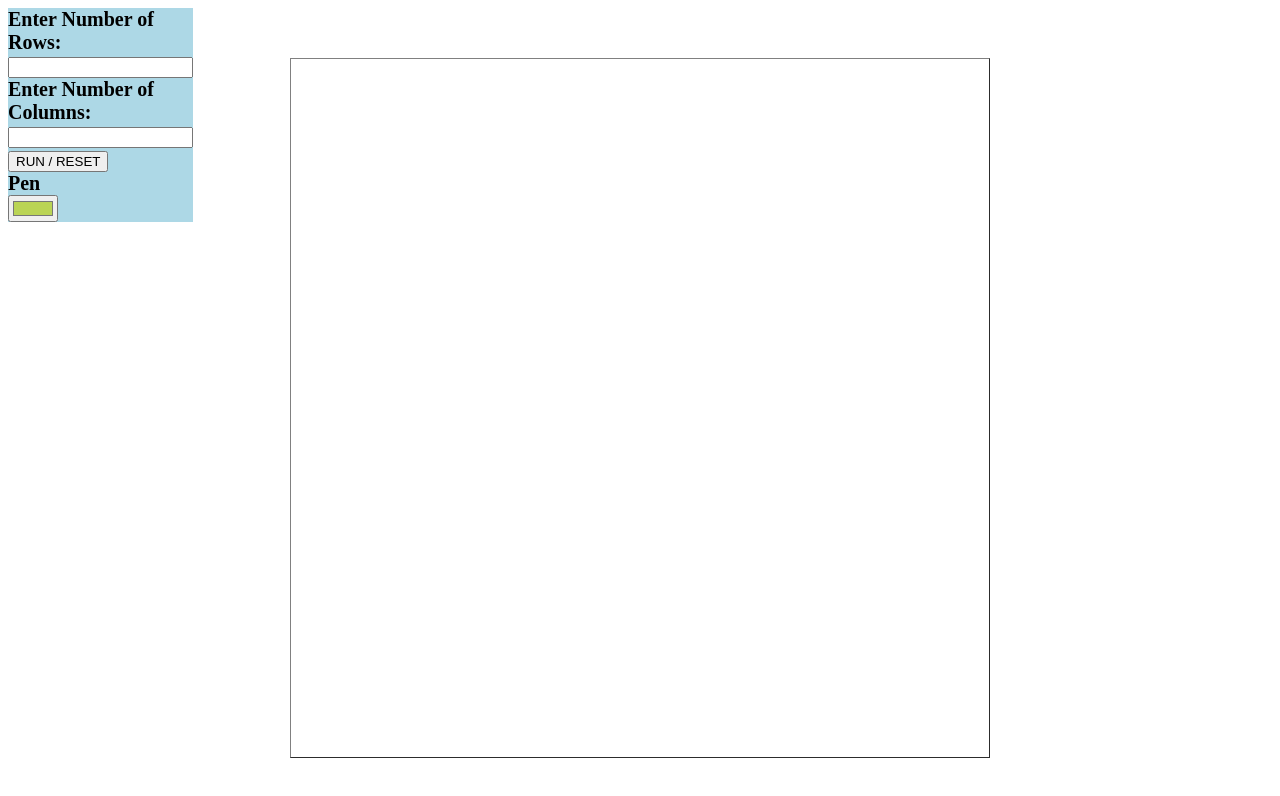
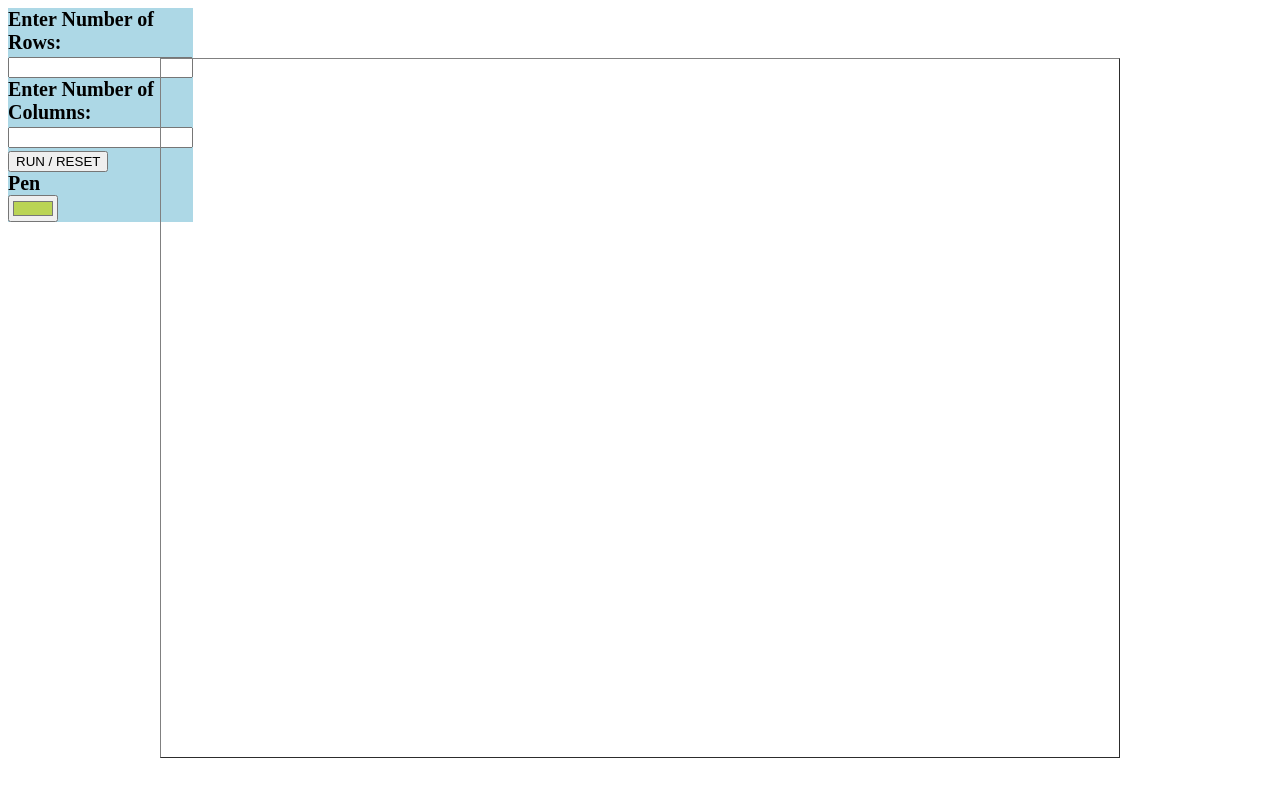
Before and after one commit to Intotheblue99/sketchpad, a plain HTML site: page index.html in a window 1280 px wide. Both pictures are taken after a click on the button "RUN / RESET". Drawn offline with Linux system fonts and the light colour scheme.

Commit message:
clean up code

```diff
--- a/javascript.js
+++ b/javascript.js
@@ -6,7 +6,7 @@ function makeGrid() {
     let colValue = document.querySelector('.colValue').value;
     let table = document.createElement('TABLE');
     table.border = '1';
-    table.style.width ='700px';
+    table.style.width ='960px';
     table.style.height='700px';
     table.style.borderSpacing= 'inherit';
     table.style.textAlign= 'center';
--- a/style.css
+++ b/style.css
@@ -20,10 +20,3 @@
 .enter {
     text-align: center;
 }
-
-:root {
-    --base: #BAD455;
-}
-.color {
-    color: var(--base);
-}
```
